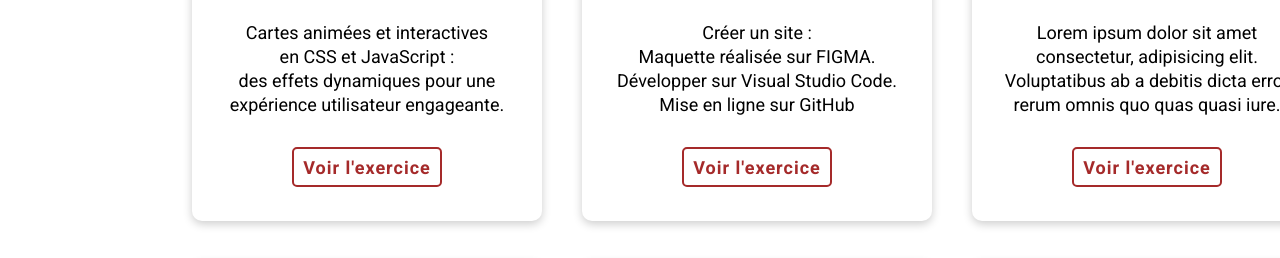
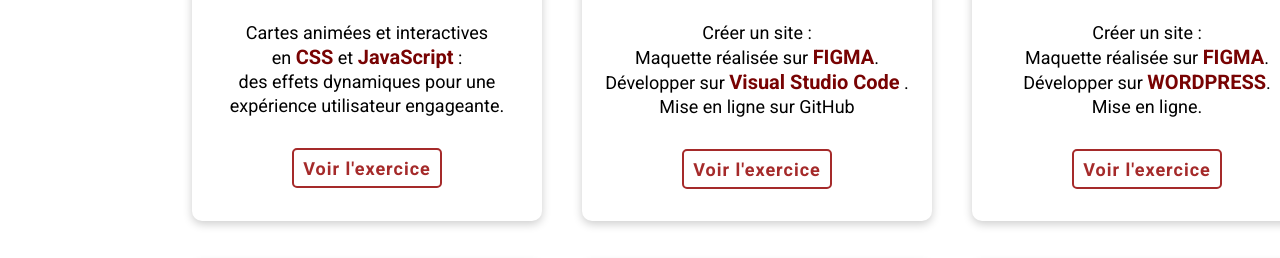
Before and after one commit to rossignol86/siteexercice, a plain HTML site: page exercices.html in a window 1280 px wide. Shown: the part 506-764 px from the top of the page. Drawn offline with Linux system fonts and the light colour scheme.

Commit message:
modification

```diff
--- a/exercices.html
+++ b/exercices.html
@@ -44,7 +44,8 @@
         <section  class="grilleexercices">
             <div class="cases">
                 <h2>Exercice 1</h2>
-                <p>Cartes animées et interactives <br> en CSS et JavaScript : <br> des effets dynamiques pour une expérience utilisateur engageante.</p>
+                <p>Cartes animées et interactives <br> en <strong>CSS</strong> et <strong>JavaScript</strong> : <br>
+                des effets dynamiques pour une expérience utilisateur engageante.</p>
                 <div>
                     <a class="boutoninscription" href="exercice1.html">Voir l'exercice</a>
                 </div>
@@ -52,8 +53,8 @@
             <div class="cases">
                 <h2>Exercice 2</h2>
                 <p>Créer un site : <br>
-                Maquette réalisée sur FIGMA.
-                Développer sur Visual Studio Code.
+                Maquette réalisée sur <strong>FIGMA</strong>.
+                Développer sur <strong>Visual Studio Code</strong> .
                 Mise en ligne sur GitHub </p>
                 <div>
                     <a class="boutoninscription" href="https://rossignol86.github.io/Voyage/" target="_blank">Voir l'exercice</a>
@@ -61,7 +62,10 @@
             </div>
             <div class="cases">
                 <h2>Exercice 3</h2>
-                <p>Lorem ipsum dolor sit amet consectetur, adipisicing elit. Voluptatibus ab a debitis dicta error rerum omnis quo quas quasi iure.</p>
+                <p>Créer un site : <br>
+                Maquette réalisée sur <strong>FIGMA</strong>.
+                Développer sur <strong>WORDPRESS</strong>. <br>
+                Mise en ligne.</p>
                 <div>
                     <a class="boutoninscription" href="">Voir l'exercice</a>
                 </div>
--- a/styles/exercice.css
+++ b/styles/exercice.css
@@ -24,6 +24,13 @@
     font-weight: 400;
     line-height: 24px;
     color: #000000;
+}
+
+strong{
+    font-size: 20px;
+    font-weight: 700;
+    line-height: 24px;
+    color: #780303;
 }
 
 .grilleexercices{
```
